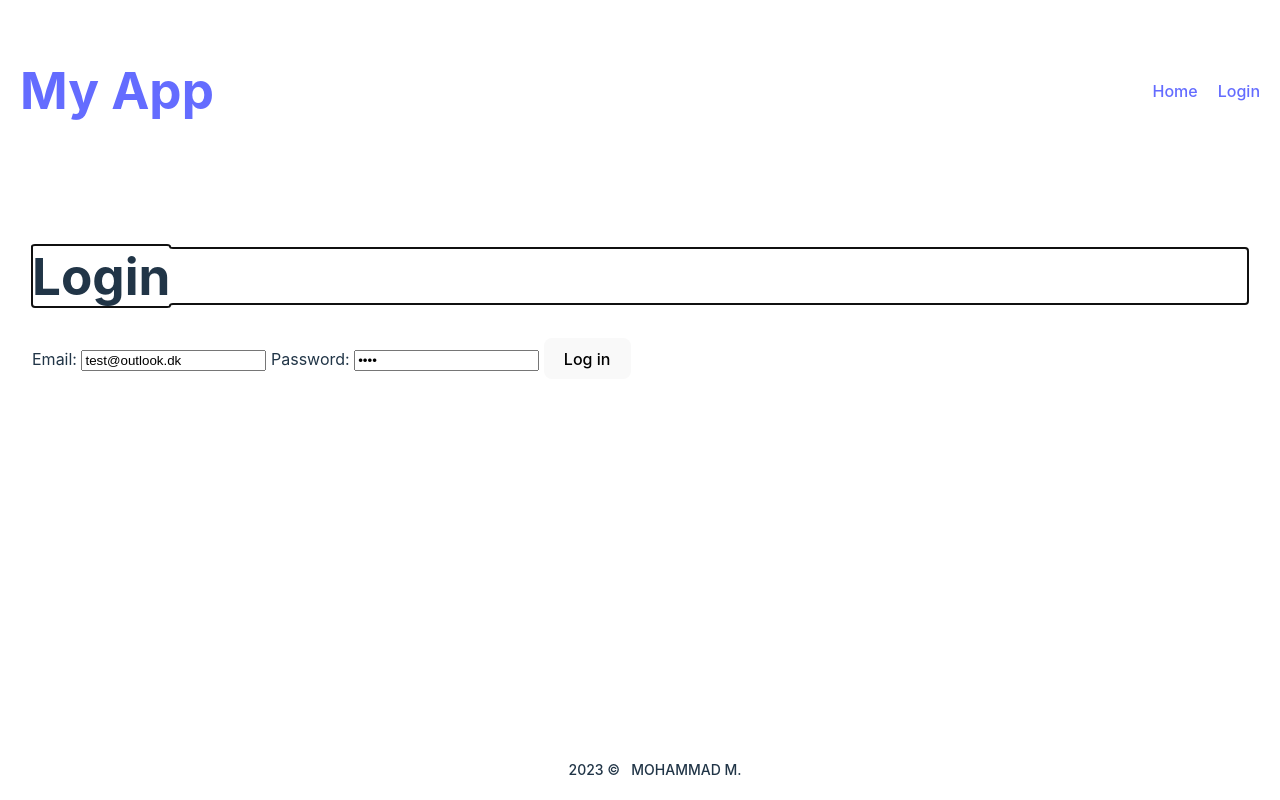
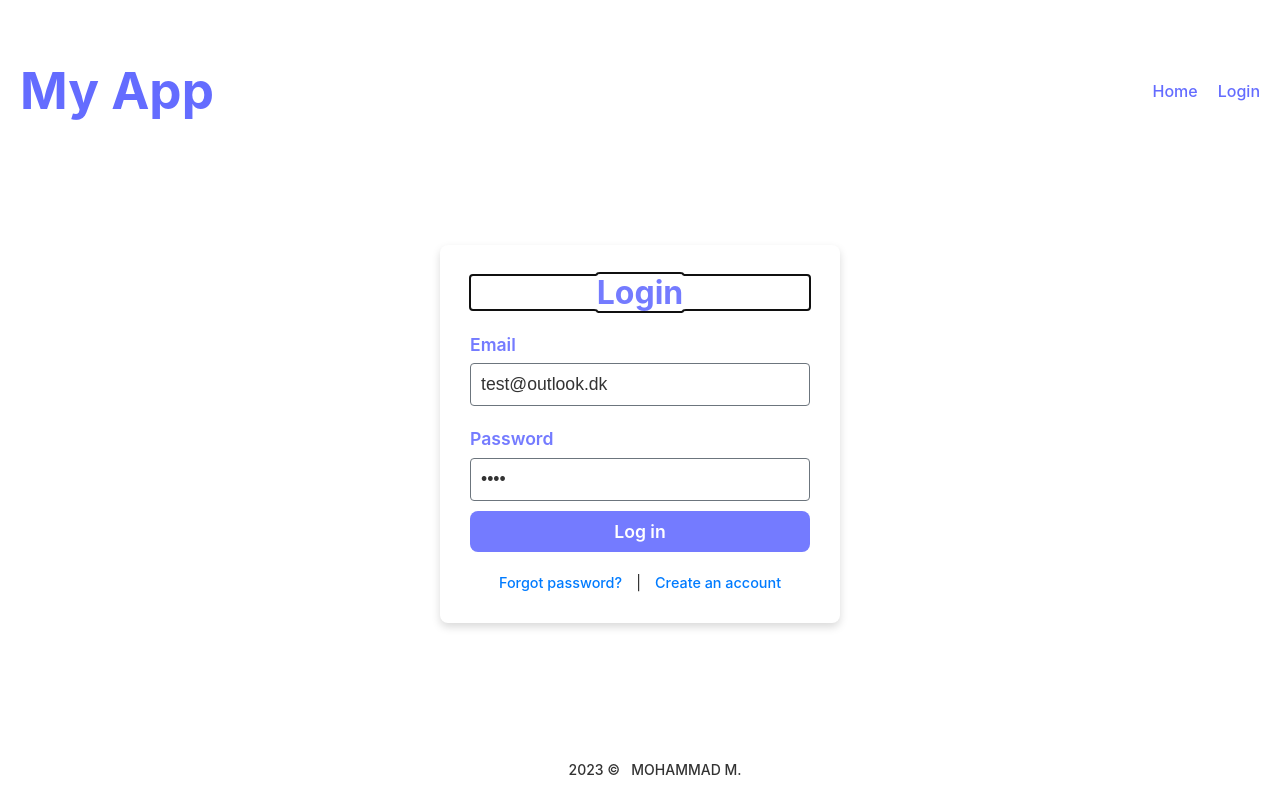
Before and after one commit to Mojens/Mandatory-Assignment-2-FullStack-NodeJS, a Svelte app in the folder client/: page /login in a window 1280 px wide. Built offline with nearby package versions, Linux system fonts and the light colour scheme.

Commit message:
finishing designing the login page

```diff
--- a/client/src/app.css
+++ b/client/src/app.css
@@ -53,6 +53,9 @@ button:focus,
 button:focus-visible {
   outline: 4px auto -webkit-focus-ring-color;
 }
+#form-link-divider{
+  color: #242424;
+}
 
 @media (prefers-color-scheme: light) {
   :root {
--- a/client/src/pages/login/Login.svelte
+++ b/client/src/pages/login/Login.svelte
@@ -1,29 +1,162 @@
 <script>
     import toastr from "toastr";
+    import { BASE_URL } from "../../store/globalsStore.js";
 
     let email = "test@outlook.dk";
     let password = "1234";
 
     function handleLogin() {
-        toastr.success("Login successful!");
-        //toastr.error("Login failed!");
+
     }
 </script>
 
 <main>
-    <h1>Login</h1>
+    <div class="container">
+        <div class="form-container">
+            <h1 class="h1-c">Login</h1>
+            <form on:submit|preventDefault={handleLogin}>
+                <div class="form-group">
+                    <label for="email">Email</label>
+                    <input
+                        type="email"
+                        id="email"
+                        bind:value={email}
+                        required
+                    />
+                </div>
 
-    <form on:submit|preventDefault={handleLogin}>
-        <label>
-            Email:
-            <input type="email" bind:value={email} required />
-        </label>
+                <div class="form-group">
+                    <label for="password">Password</label>
+                    <input
+                        type="password"
+                        id="password"
+                        bind:value={password}
+                        required
+                    />
+                    <div class="form-group">
+                        <button type="submit">Log in</button>
+                    </div>
+                </div>
+            </form>
 
-        <label>
-            Password:
-            <input type="password" bind:value={password} required />
-        </label>
+            <div class="form-links">
+                <a href="/forgot-password">Forgot password?</a>
+                <span id="form-link-divider">|</span>
+                <a href="/register">Create an account</a>
+            </div>
+        </div>
+    </div>
+</main>
 
-        <button type="submit">Log in</button>
-    </form>
-</main>
+<style>
+    :root {
+        --primary-color: #007bff;
+        --secondary-color: #6c757d;
+        --purple-color: #747bff;
+        --background-color: #f5f5f5;
+        --text-color: #333333;
+        --form-width: 400px;
+        --form-padding: 30px;
+    }
+
+    * {
+        box-sizing: border-box;
+    }
+
+    a {
+        color: var(--primary-color);
+    }
+
+    a:hover {
+        color: #0056b3;
+    }
+
+    .container {
+        max-width: 1280px;
+        margin: 0 auto;
+        padding: 2rem;
+    }
+
+    .form-container {
+        width: var(--form-width);
+        margin: 0 auto;
+        padding: var(--form-padding);
+        background-color: #ffffff;
+        border-radius: 8px;
+        box-shadow: 0px 4px 8px rgba(0, 0, 0, 0.15);
+    }
+
+    .form-container h1 {
+        margin-top: 0;
+        font-size: 2rem;
+        text-align: center;
+    }
+
+    .form-group {
+        margin-bottom: 20px;
+    }
+
+    .form-group label {
+        display: block;
+        margin-bottom: 5px;
+        font-size: 1.1rem;
+        font-weight: 600;
+    }
+
+    .form-group input {
+        display: block;
+        width: 100%;
+        padding: 10px;
+        border-radius: 4px;
+        border: 1px solid var(--secondary-color);
+        font-size: 1.1rem;
+        font-weight: 400;
+        color: var(--text-color);
+        background-color: #ffffff;
+    }
+
+    .form-group input:focus {
+        outline: none;
+        border-color: var(--primary-color);
+    }
+
+    .form-group button {
+        display: block;
+        width: 100%;
+        margin-top: 10px;
+        padding: 10px;
+        border-radius: 8px;
+        border: none;
+        background-color: #747bff;
+        color: #ffffff;
+        font-size: 1.1rem;
+        font-weight: 600;
+        cursor: pointer;
+        transition: background-color 0.25s;
+    }
+
+    .form-group button:hover {
+        background-color: #747bff;
+    }
+
+    .form-links {
+        margin-top: 20px;
+        font-size: 0.9rem;
+        text-align: center;
+    }
+
+    .form-links a {
+        margin: 0 10px;
+    }
+
+    @media screen and (max-width: 480px) {
+        :root {
+            --form-width: 90%;
+            --form-padding: 20px;
+        }
+    }
+    h1,
+    label {
+        color: #747bff !important;
+    }
+</style>
```
